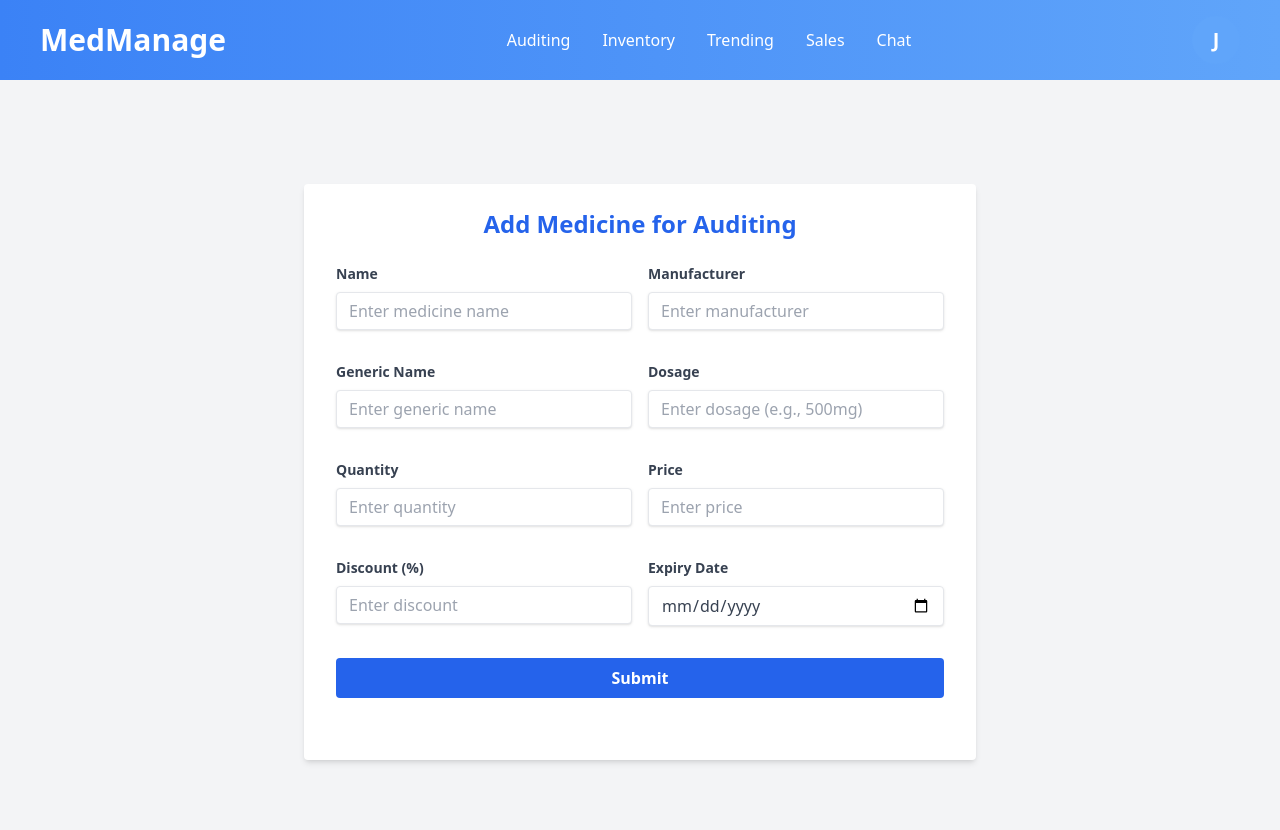
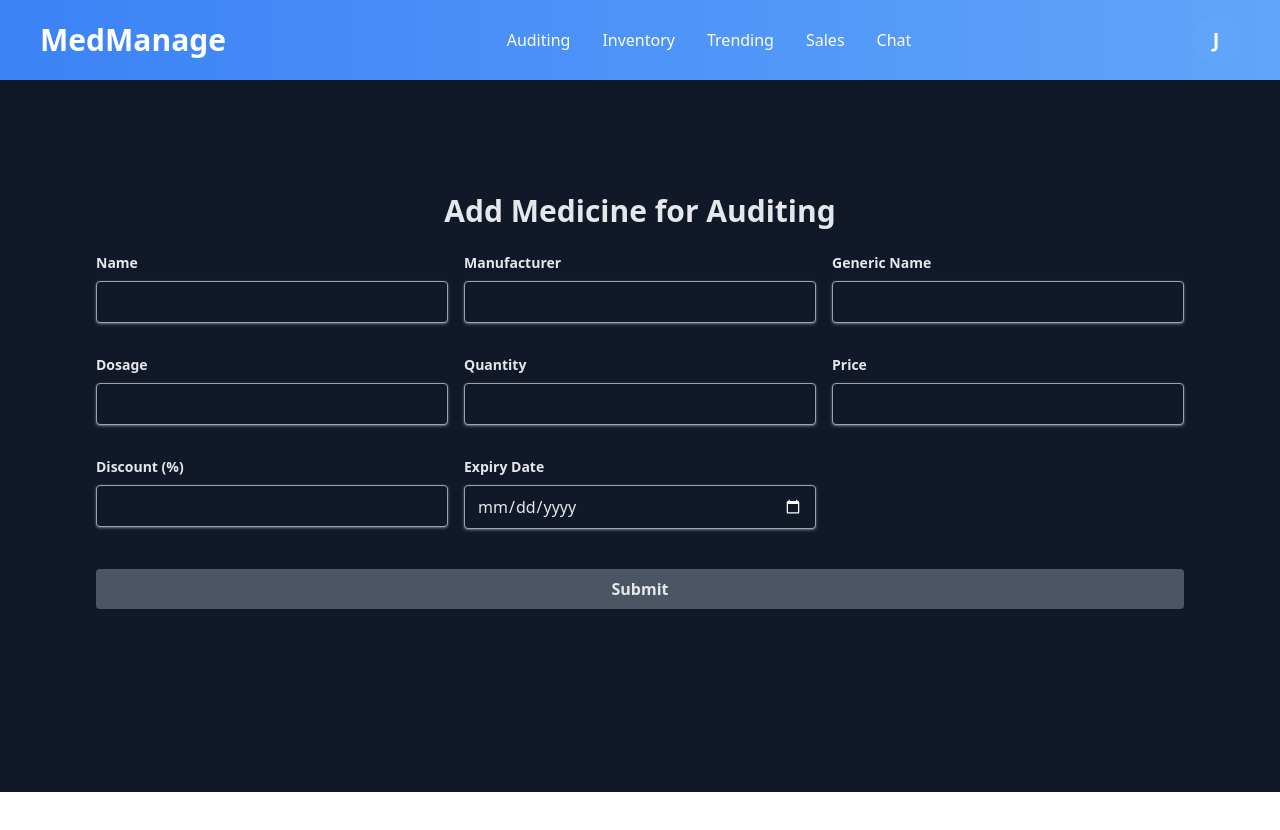
Before and after one commit to ByteZO/Medicine-Supply-Management-System, a React (Vite) app: page /admin/auditing in a window 1280 px wide. Shown: the top 830 px of the page. After the commit the page ends 800 px from the top, so only its background shows below. Built offline with nearby package versions, Linux system fonts and the light colour scheme.

Commit message:
changed css

```diff
--- a/package.json
+++ b/package.json
@@ -10,6 +10,9 @@
     "preview": "vite preview"
   },
   "dependencies": {
+    "@fortawesome/free-regular-svg-icons": "^6.6.0",
+    "@fortawesome/free-solid-svg-icons": "^6.6.0",
+    "@fortawesome/react-fontawesome": "^0.2.2",
     "axios": "^1.7.7",
     "chart.js": "^4.4.5",
     "jspdf": "^2.5.2",
--- a/src/App.css
+++ b/src/App.css
@@ -59,3 +59,7 @@ h2 {
 }
 
 /* Other styles can be added as needed */
+
+.custom-date-input::-webkit-calendar-picker-indicator {
+  filter: invert(1) brightness(2);
+}
--- a/src/Components/Admin/AdminHero.jsx
+++ b/src/Components/Admin/AdminHero.jsx
@@ -37,7 +37,7 @@ function AdminHero() {
   };
 
   return (
-    <div className="p-8 bg-gradient-to-r from-blue-500 to-blue-700 text-white rounded-lg shadow-lg space-y-6">
+    <div className="p-8 bg-gradient-to-r from-blue-500 to-blue-700 text-white rounded-lg shadow-lg space-y-6 m-7">
       {/* Welcome Section */}
       <div className="flex justify-between items-center mb-8">
         <div>
--- a/src/Components/Admin/Auditing.jsx
+++ b/src/Components/Admin/Auditing.jsx
@@ -1,6 +1,10 @@
-import React, { useState } from "react";
+import { useState } from "react";
 import axios from "axios";
-import { useNavigate } from "react-router-dom";
+import '../../App.css'
+import { FontAwesomeIcon } from '@fortawesome/react-fontawesome';
+import { faCircleCheck } from '@fortawesome/free-regular-svg-icons';
+
+const API_URL = import.meta.env.BACKEND_API_URL || "http://localhost:8080/api/medicines";
 
 function Auditing() {
   const [medicineData, setMedicineData] = useState({
@@ -13,8 +17,8 @@ function Auditing() {
     discount: "",
     expiryDate: "",
   });
-  const [isSubmitted, setIsSubmitted] = useState(false); // Track submission status
-  const navigate = useNavigate();
+
+  const [isSubmitted, setIsSubmitted] = useState(false);
 
   const handleChange = (e) => {
     const { name, value } = e.target;
@@ -24,11 +28,13 @@ function Auditing() {
   const handleSubmit = async (e) => {
     e.preventDefault();
     try {
-      // Uncomment the line below to enable the API call
-      // await axios.post("http://localhost:5000/api/auditing", medicineData);
+      console.log("Submitting Data:", medicineData);
 
-      setIsSubmitted(true); // Show success card
-      setMedicineData({ // Clear form fields
+      const response = await axios.post(API_URL, medicineData);
+      console.log("Response:", response.data);
+
+      setIsSubmitted(true);
+      setMedicineData({
         name: "",
         manufacturer: "",
         genericName: "",
@@ -40,167 +46,134 @@ function Auditing() {
       });
 
       setTimeout(() => {
-        setIsSubmitted(false); // Hide success card after 1.5 seconds
+        setIsSubmitted(false);
       }, 1500);
     } catch (error) {
-      console.error("Error submitting data:", error);
-      alert("Failed to submit data.");
+      console.error("There was an error submitting the form!", error);
     }
   };
 
   return (
-    <div className="bg-gray-100 h-[90vh] flex items-center justify-center">
-      {/* Success Message */}
+    <div className={`bg-gray-900 h-[89vh] flex items-center justify-center `}>
       {isSubmitted && (
-        <div className="fixed inset-0 flex items-center justify-center z-50">
-          <div className="bg-white rounded-lg shadow-lg p-8 w-full max-w-lg text-center">
-            <h2 className="text-3xl font-bold text-blue-600 mb-4">Success!</h2>
-            <p className="text-lg mb-6">Medicine added successfully.</p>
+        <div className="fixed inset-0 flex items-center justify-center z-50 ">
+          <div className="bg-blue-600 rounded-3xl shadow-lg p-8 w-full max-w-lg text-center">
+            <h2 className="text-4xl font-bold text-gray-200 mb-4">Success!</h2>
+            <FontAwesomeIcon icon={faCircleCheck} style={{ color: "#46c34e", fontSize: '6rem', paddingBlock: '12px'}} />
+            <p className="text-2xl font-medium mb-3 mt-3 text-gray-200">Medicine added successfully.</p>
           </div>
         </div>
       )}
 
-      {/* Form for Medicine Data */}
-      <div className="bg-white shadow-md rounded px-8 pt-6 pb-8 w-full max-w-2xl h-[80%] overflow-auto">
-        <h2 className="text-2xl font-semibold text-center text-blue-600 mb-6">
+      <div className={`bg-gray-900  px-8 pt-6 pb-8 w-full max-w-6xl h-[75%] overflow-auto ${isSubmitted ? "blur-md" : ""}`}>
+        <h2 className="text-3xl font-semibold text-center text-gray-200 mb-6">
           Add Medicine for Auditing
         </h2>
 
         <form onSubmit={handleSubmit}>
-          <div className="grid grid-cols-2 gap-4">
-            {/* Form Fields */}
-            <div className="mb-4">
-              <label className="block text-gray-700 text-sm font-bold mb-2" htmlFor="name">
-                Name
-              </label>
-              <input
-                className="shadow appearance-none border rounded w-full py-2 px-3 text-gray-700 leading-tight focus:outline-none focus:shadow-outline"
-                id="name"
+          <div className="grid grid-cols-3 gap-4">
+            <InputField
+              label="Name"
               name="name"
-                type="text"
-                placeholder="Enter medicine name"
               value={medicineData.name}
               onChange={handleChange}
-                required
             />
-            </div>
-            <div className="mb-4">
-              <label className="block text-gray-700 text-sm font-bold mb-2" htmlFor="manufacturer">
-                Manufacturer
-              </label>
-              <input
-                className="shadow appearance-none border rounded w-full py-2 px-3 text-gray-700 leading-tight focus:outline-none focus:shadow-outline"
-                id="manufacturer"
+            <InputField
+              label="Manufacturer"
               name="manufacturer"
-                type="text"
-                placeholder="Enter manufacturer"
               value={medicineData.manufacturer}
               onChange={handleChange}
-                required
             />
-            </div>
-            <div className="mb-4">
-              <label className="block text-gray-700 text-sm font-bold mb-2" htmlFor="genericName">
-                Generic Name
-              </label>
-              <input
-                className="shadow appearance-none border rounded w-full py-2 px-3 text-gray-700 leading-tight focus:outline-none focus:shadow-outline"
-                id="genericName"
+            <InputField
+              label="Generic Name"
               name="genericName"
-                type="text"
-                placeholder="Enter generic name"
               value={medicineData.genericName}
               onChange={handleChange}
-                required
             />
-            </div>
-            <div className="mb-4">
-              <label className="block text-gray-700 text-sm font-bold mb-2" htmlFor="dosage">
-                Dosage
-              </label>
-              <input
-                className="shadow appearance-none border rounded w-full py-2 px-3 text-gray-700 leading-tight focus:outline-none focus:shadow-outline"
-                id="dosage"
+            <InputField
+              label="Dosage"
               name="dosage"
-                type="text"
-                placeholder="Enter dosage (e.g., 500mg)"
               value={medicineData.dosage}
               onChange={handleChange}
-                required
             />
-            </div>
-            <div className="mb-4">
-              <label className="block text-gray-700 text-sm font-bold mb-2" htmlFor="quantity">
-                Quantity
-              </label>
-              <input
-                className="shadow appearance-none border rounded w-full py-2 px-3 text-gray-700 leading-tight focus:outline-none focus:shadow-outline"
-                id="quantity"
+            <InputField
+              label="Quantity"
               name="quantity"
               type="number"
-                placeholder="Enter quantity"
               value={medicineData.quantity}
               onChange={handleChange}
-                required
             />
-            </div>
-            <div className="mb-4">
-              <label className="block text-gray-700 text-sm font-bold mb-2" htmlFor="price">
-                Price
-              </label>
-              <input
-                className="shadow appearance-none border rounded w-full py-2 px-3 text-gray-700 leading-tight focus:outline-none focus:shadow-outline"
-                id="price"
+            <InputField
+              label="Price"
               name="price"
               type="number"
               step="0.01"
-                placeholder="Enter price"
               value={medicineData.price}
               onChange={handleChange}
-                required
             />
-            </div>
-            <div className="mb-4">
-              <label className="block text-gray-700 text-sm font-bold mb-2" htmlFor="discount">
-                Discount (%)
-              </label>
-              <input
-                className="shadow appearance-none border rounded w-full py-2 px-3 text-gray-700 leading-tight focus:outline-none focus:shadow-outline"
-                id="discount"
+            <InputField
+              label="Discount (%)"
               name="discount"
               type="number"
-                placeholder="Enter discount"
               value={medicineData.discount}
               onChange={handleChange}
-                required
             />
-            </div>
-            <div className="mb-4">
-              <label className="block text-gray-700 text-sm font-bold mb-2" htmlFor="expiryDate">
-                Expiry Date
-              </label>
-              <input
-                className="shadow appearance-none border rounded w-full py-2 px-3 text-gray-700 leading-tight focus:outline-none focus:shadow-outline"
-                id="expiryDate"
+            <InputField
+              label="Expiry Date"
               name="expiryDate"
               type="date"
+              className="custom-date-input"
               value={medicineData.expiryDate}
               onChange={handleChange}
-                required
             />
-            </div>
           </div>
 
           <button
             type="submit"
-            className="w-full mt-4 bg-blue-600 text-white font-bold py-2 px-4 rounded hover:bg-blue-700 focus:outline-none focus:shadow-outline"
+            className="w-full bg-gray-600 text-gray-200 font-bold py-2 px-4 rounded duration-200 hover:bg-blue-700 mt-6"
           >
             Submit
           </button>
         </form>
       </div>
+      <script src="https://kit.fontawesome.com/de78888db2.js" crossorigin="anonymous"></script>
     </div>
   );
 }
 
+import PropTypes from "prop-types";
+
+function InputField({ label, name, value, onChange, type = "text", step ,className }) {
+  return (
+    <div className="mb-4">
+      <label
+        className="block text-gray-200 text-sm font-bold mb-2"
+        htmlFor={name}
+      >
+        {label}
+      </label>
+      <input
+        type={type}
+        step={step}
+        id={name}
+        name={name}
+        value={value}
+        onChange={onChange}
+        className={`shadow shadow-gray-500 appearance-none border rounded w-full py-2 px-3 text-gray-200 bg-gray-900 border-gray-400 ${className || ''}`}
+        required
+      />
+    </div>
+  );
+}
+
+InputField.propTypes = {
+  label: PropTypes.string.isRequired,
+  name: PropTypes.string.isRequired,
+  value: PropTypes.oneOfType([PropTypes.string, PropTypes.number]).isRequired,
+  onChange: PropTypes.func.isRequired,
+  type: PropTypes.string,
+  step: PropTypes.string,
+  className: PropTypes.string,
+};
+
 export default Auditing;
--- a/src/Components/Admin/Inventory.jsx
+++ b/src/Components/Admin/Inventory.jsx
@@ -42,15 +42,15 @@ const Inventory = () => {
   });
 
   return (
-    <div className="h-90 flex flex-col items-start px-8 py-6 bg-gray-100">
+    <div className="h-screen flex flex-col items-start px-8 py-6 bg-gray-900">
       <div className="flex items-center justify-between w-full mb-6">
-        <h1 className="text-3xl font-semibold text-blue-600">Inventory</h1>
+        <h1 className="text-3xl font-semibold text-gray-200">Inventory</h1>
 
         {/* Filter Dropdown */}
         <div className="flex items-center space-x-4">
-          <label className="text-gray-700 font-medium">Filter:</label>
+          <label className="text-gray-300 font-medium">Filter:</label>
           <select
-            className="border border-gray-300 rounded px-3 py-1 focus:outline-none focus:border-blue-600"
+            className="border border-gray-600 rounded px-3 py-1 bg-gray-800 text-gray-300 focus:outline-none focus:border-blue-600"
             value={filter}
             onChange={(e) => setFilter(e.target.value)}
           >
@@ -61,31 +61,29 @@ const Inventory = () => {
       </div>
 
       {/* Medicine Table */}
-      <div className="w-full bg-white shadow-md rounded-lg overflow-hidden">
-        <table className="min-w-full bg-white">
-          <thead>
+      <div className="w-full bg-gray-800 shadow-md rounded-md overflow-hidden">
+        <table className="min-w-full bg-gray-900">
+          <thead className="bg-gray-800">
             <tr>
-              <th className="py-3 px-4 text-left text-gray-600">Name</th>
-              <th className="py-3 px-4 text-left text-gray-600">
-                Manufacturer
-              </th>
-              <th className="py-3 px-4 text-left text-gray-600">Dosage</th>
-              <th className="py-3 px-4 text-left text-gray-600">Quantity</th>
-              <th className="py-3 px-4 text-left text-gray-600">Price</th>
-              <th className="py-3 px-4 text-left text-gray-600">Discount</th>
-              <th className="py-3 px-4 text-left text-gray-600">Expiry Date</th>
+              <th className="py-3 px-4 text-left text-gray-300">Name</th>
+              <th className="py-3 px-4 text-left text-gray-300">Manufacturer</th>
+              <th className="py-3 px-4 text-left text-gray-300">Dosage</th>
+              <th className="py-3 px-4 text-left text-gray-300">Quantity</th>
+              <th className="py-3 px-4 text-left text-gray-300">Price</th>
+              <th className="py-3 px-4 text-left text-gray-300">Discount</th>
+              <th className="py-3 px-4 text-left text-gray-300">Expiry Date</th>
             </tr>
           </thead>
           <tbody>
             {filteredMedicines.map((medicine) => (
-              <tr key={medicine.id} className="border-b hover:bg-gray-50">
-                <td className="py-3 px-4">{medicine.name}</td>
-                <td className="py-3 px-4">{medicine.manufacturer}</td>
-                <td className="py-3 px-4">{medicine.dosage}</td>
-                <td className="py-3 px-4">{medicine.quantity}</td>
-                <td className="py-3 px-4">${medicine.price.toFixed(2)}</td>
-                <td className="py-3 px-4">{medicine.discount}%</td>
-                <td className="py-3 px-4">
+              <tr key={medicine.id} className="border-b border-gray-700 hover:bg-gray-800">
+                <td className="py-3 px-4 text-gray-300">{medicine.name}</td>
+                <td className="py-3 px-4 text-gray-300">{medicine.manufacturer}</td>
+                <td className="py-3 px-4 text-gray-300">{medicine.dosage}</td>
+                <td className="py-3 px-4 text-gray-300">{medicine.quantity}</td>
+                <td className="py-3 px-4 text-gray-300">${medicine.price.toFixed(2)}</td>
+                <td className="py-3 px-4 text-gray-300">{medicine.discount}%</td>
+                <td className="py-3 px-4 text-gray-300">
                   {new Date(medicine.expiryDate).toLocaleDateString()}
                 </td>
               </tr>
@@ -95,6 +93,7 @@ const Inventory = () => {
       </div>
     </div>
   );
+
 };
 
 export default Inventory;
--- a/src/Components/Admin/Layout/Layout.jsx
+++ b/src/Components/Admin/Layout/Layout.jsx
@@ -70,7 +70,7 @@ function Layout() {
           </div>
         </div>
       </nav>
-      <div className="p-8 bg-gray-100 min-h-screen">
+      <div className=" bg-gray-100 max-h-screen">
         <Outlet />
       </div>
     </>
--- a/src/Components/Admin/Trending.jsx
+++ b/src/Components/Admin/Trending.jsx
@@ -34,8 +34,8 @@ const Trending = () => {
   }, []);
 
   return (
-    <div className="h-90 flex flex-col items-center px-8 py-6 bg-gray-100">
-      <h1 className="text-3xl font-semibold text-blue-600 mb-6">
+    <div className="min-h-screen flex flex-col items-center px-8 py-6 bg-gray-900">
+      <h1 className="text-3xl font-semibold text-gray-200 mb-6">
         Trending Medicines
       </h1>
 
```
Also changed, not shown: 1 other file (tests, documents, lock files or other folders). Lines whose indentation alone changed are shown as unchanged.
